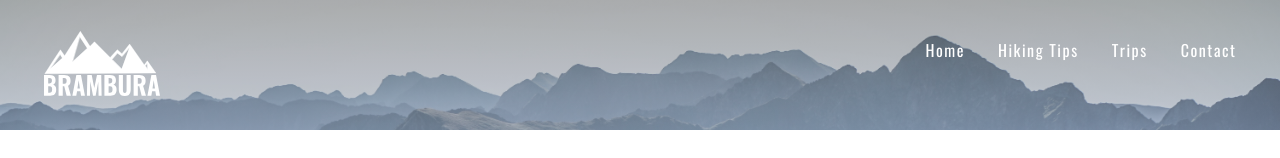
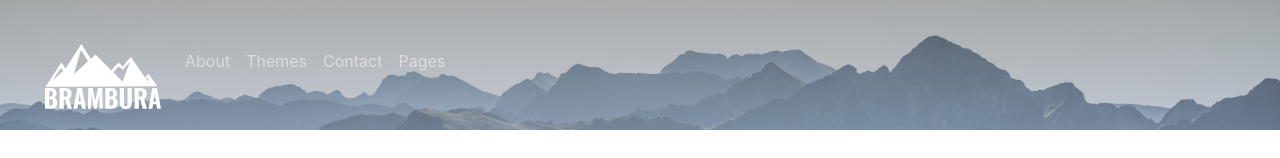
Before and after one commit to doina93/brambura, a plain HTML site: page index2.html in a window 1280 px wide. Shown: the top 158 px of the page. Drawn offline with Linux system fonts and the light colour scheme.

Commit message:
bootstrap responsive navbar

```diff
--- a/index2.html
+++ b/index2.html
@@ -14,11 +14,37 @@
         <script src="js/jquery-3.4.1.js"></script>
         <script src="js/bootstrap.js"></script>
         <script src="js/bootstrap.bundle.js"></script>
+        <script src="js/custom.js"></script>
     </head>
     <body>
         <header>
             <div class="container-fluid mobile-nav-container">
-                <div class="mobile-menu" id="MobileMenuId">
+                <nav class="navbar fixed-top navbar-expand-md navbar-dark custom-nav">
+                    <a class="navbar-brand navbar-logo" href="#">
+                        <img src="assets/bramburalogo.svg" alt="logo">
+                    </a>
+                    <button class="navbar-toggler collapsed border-0 toggle-icons" type="button" data-toggle="collapse" data-target="#collapsingNavbar">
+                        <i class="menuicon-"></i>
+                        <i class="cancelicon-"></i>
+                    </button>
+                    <div class="collapse navbar-collapse custom-nav-list" id="collapsingNavbar">
+                        <ul class="nav navbar-nav">
+                            <li class="nav-item">
+                                <a class="nav-link custom-nav-link" href="#">About</a>
+                            </li>
+                            <li class="nav-item">
+                                <a class="nav-link custom-nav-link" href="#">Themes</a>
+                            </li>
+                            <li class="nav-item">
+                                <a class="nav-link custom-nav-link" href="#">Contact</a>
+                            </li>
+                            <li class="nav-item">
+                                <a class="nav-link custom-nav-link" href="#">Pages</a>
+                            </li>
+                        </ul>
+                    </div>
+                </nav>
+                <!--                <div class="mobile-menu" id="MobileMenu">
                                     <div class="col-10 navbar-logo">
                                         <img src="assets/bramburalogo.svg" alt="logo">
                                     </div>
@@ -26,7 +52,7 @@
                                     <a href="#news">Trasee</a>
                                     <a href="#contact">Sfaturi</a>
                                     <a href="#about">Contact</a>
-                    <a href="#" class="col-2 icon" onclick="myFunction()">
+                                    <a href="#" class="col-2 icon" onclick="Hamburger()">
                                         <i class="menuicon-"></i>
                                     </a>
                                 </div>
@@ -50,7 +76,7 @@
                                             </li>
                                         </ul>
                                     </div>
-                </nav>
+                                </nav>-->
             </div>
         </header>
         <section>
@@ -127,14 +153,15 @@
         </footer>
 
         <script>
-function myFunction() {
-  var x = document.getElementById("MobileMenuId");
-  if (x.className === "mobile-menu") {
-    x.className += " responsive";
-  } else {
-    x.className = "mobile-menu";
-  }
-}
+//        function Hamburger() {
+//          var x = document.getElementById("MobileMenu");
+//          if (x.className === "mobile-menu") {
+//            x.className += " responsive";
+//          } else {
+//            x.className = "mobile-menu";
+//          }
+//        }
+
         </script>
 
     </body>
```
Lines whose indentation alone changed are shown as unchanged.
